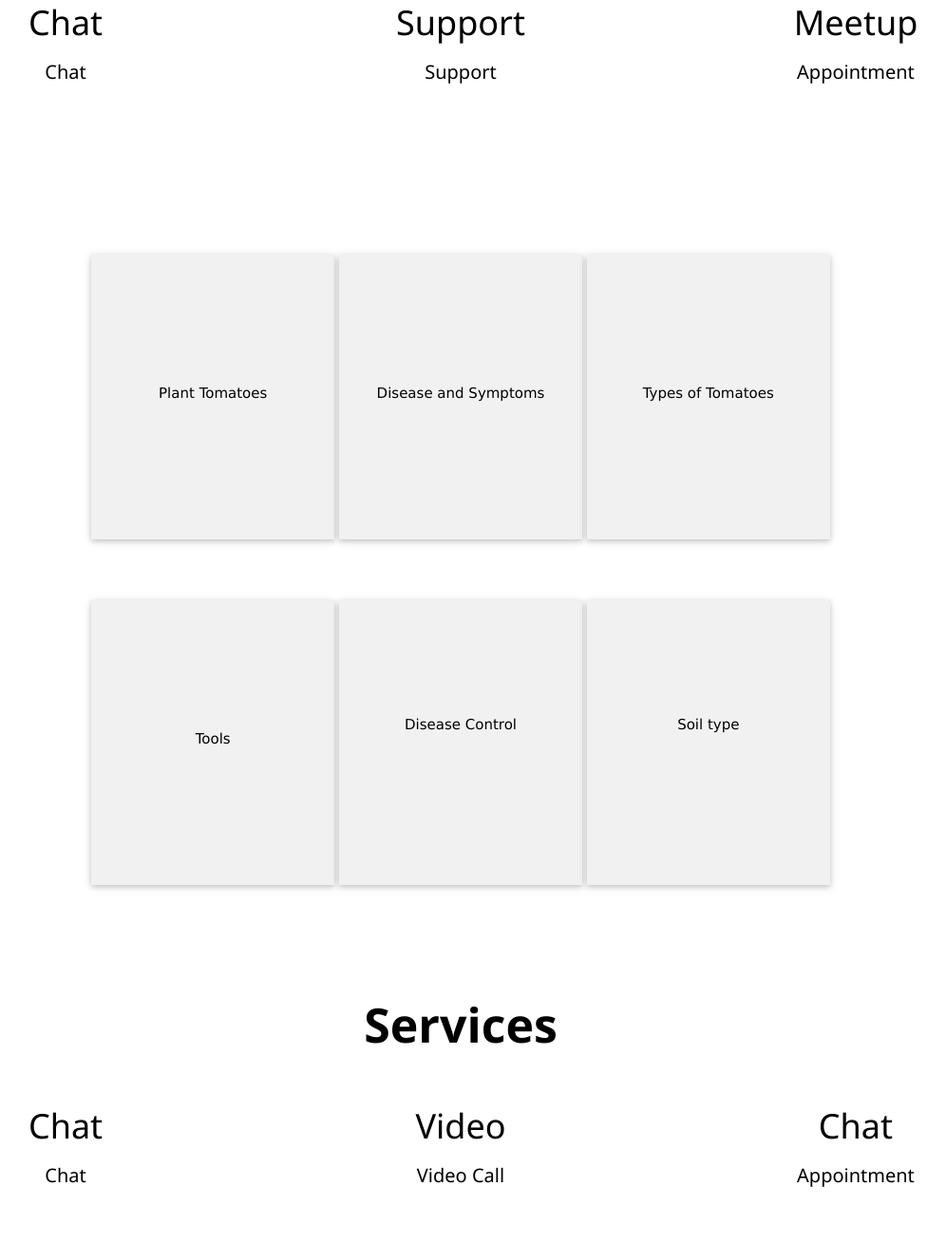
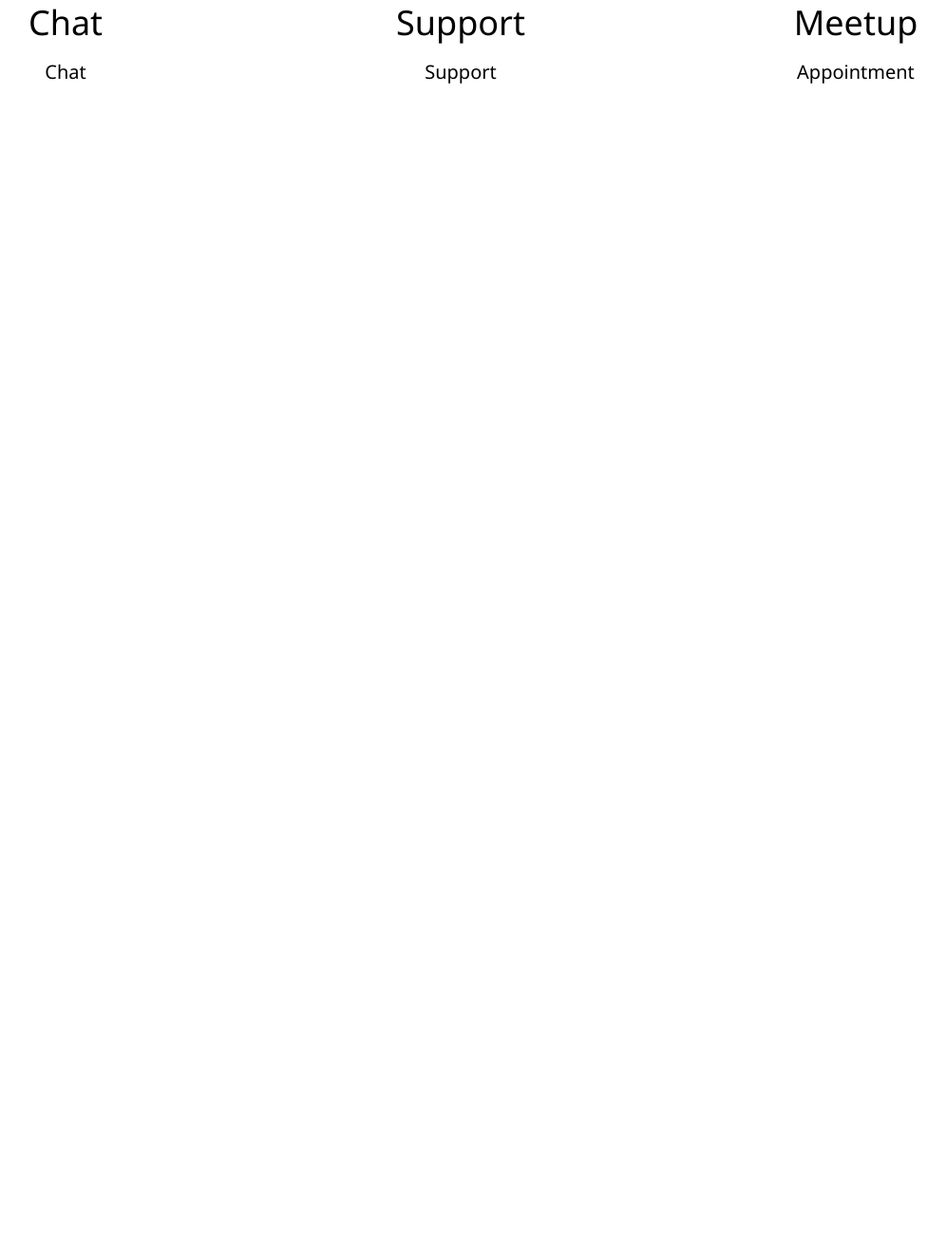
Before and after one commit to alaminmagaga/insurance-car, a Flask app: page / in a window 1280 px wide. Shown: the part 1017-2326 px from the top of the page at 95% size, without its empty margins (155-1151 px from the left). After the commit the page ends 1105 px from the top, so only its background shows below. Run offline with Flask 2, Linux system fonts and the light colour scheme; parts of the project's set-up code (start-up, migrations or seed data) failed here and were passed over.

Commit message:
Update index.html

```diff
--- a/templates/index.html
+++ b/templates/index.html
@@ -25,15 +25,15 @@
 <div class="w3-center w3-padding-32" style="margin:auto;">
 
     <a class="w3-btn w3-card w3-light-grey" style="width: 20%;height:300px;" href="{{url_for('plant')}}"><br><br><br><br><br><p>Plant Tomatoes</p></a>
-    <a class="w3-btn w3-card w3-light-grey" style="width: 20%;height:300px;" href=""><br><br><br><br><br><p> Disease and Symptoms</p></a>
-    <a class="w3-btn w3-card w3-light-grey" style="width: 20%;height:300px;" href=""><br><br><br><br><br><p>Types of Tomatoes</p></a>
+    <a class="w3-btn w3-card w3-light-grey" style="width: 20%;height:300px;" href="{{url_for('disease')}}"><br><br><br><br><br><p> Disease and Symptoms</p></a>
+    <a class="w3-btn w3-card w3-light-grey" style="width: 20%;height:300px;" href="{{url_for('typet')}}"><br><br><br><br><br><p>Types of Tomatoes</p></a>
 
 </div>
 
 
 <div class="w3-center w3-padding-32" style="margin:auto;">
 
-    <a class="w3-btn w3-card w3-light-grey" style="width: 20%;height:300px;" href=""><br><br><br><br><br><p>Tools</p></a>
+    <a class="w3-btn w3-card w3-light-grey" style="width: 20%;height:300px;" href="{{url_for('tools')}}"><br><br><br><br><br><p>Tools</p></a>
     <a class="w3-btn w3-card  w3-light-grey" style="width: 20%;height:300px;" href="#"><br><br><br><br><br>Disease Control</a>
     <a class="w3-btn w3-card  w3-light-grey" style="width: 20%;height:300px;" href="#"><br><br><br><br><br>Soil type</a>
 
@@ -98,100 +98,7 @@
 
 
 
-<!DOCTYPE html>
-<html>
-    <head>
-<title>index</title>
-<meta name="viewport" content="width=device-width, initial-scale=1">
-<link rel="stylesheet"  href="{{ url_for('static', filename='w3.css') }}">
 
-
-</head>
-<body>
-
-<div class="w3-top">
-  <div class="w3-bar w3-black w3-padding-24" style="font-size:20px;">
-    <a href="{{url_for('home')}}" class="w3-bar-item w3-button" >Home</a>
-    <a href="{{url_for('process')}}" class="w3-bar-item w3-button" >Chat</a>
-    <a href="" class="w3-bar-item w3-button" >Detect</a>
-
-  </div>
-</div>
-
-<br><br>
-<br><br>
-<div class="w3-center w3-padding-32" style="margin:auto;">
-
-    <a class="w3-btn w3-card w3-light-grey" style="width: 20%;height:300px;" href=""><br><br><br><br><br><p>Plant Tomatoes</p></a>
-    <a class="w3-btn w3-card w3-light-grey" style="width: 20%;height:300px;" href=""><br><br><br><br><br><p> Disease and Symptoms</p></a>
-    <a class="w3-btn w3-card w3-light-grey" style="width: 20%;height:300px;" href=""><br><br><br><br><br><p>Types of Tomatoes</p></a>
-
-</div>
-
-
-<div class="w3-center w3-padding-32" style="margin:auto;">
-
-    <a class="w3-btn w3-card w3-light-grey" style="width: 20%;height:300px;" href=""><br><br><br><br><br><p>Tools</p></a>
-    <a class="w3-btn w3-card  w3-light-grey" style="width: 20%;height:300px;" href="#"><br><br><br><br><br>Disease Control</a>
-    <a class="w3-btn w3-card  w3-light-grey" style="width: 20%;height:300px;" href="#"><br><br><br><br><br>Soil type</a>
-
-</div>
-
-		   <br>
-
-
-
-</div>
-
-<div class="w3-container">
-    <div>
-
-    </div>
-<br><br>
-<div class="w3-container w3-center w3-font-xxlarger"><h1 style="font-size:50px;"><b>Services</b></h1></div>
-    <br>
-<div class="w3-row">
-
-        <div class="w3-third w3-container w3-center">
-            <h1>Chat</h1>
-            <span class="fa-stack fa-4x">
-                <i class="fas fa-circle fa-stack-2x "></i>
-                <a href=""><i class=" fas fa-comments fa-stack-1x fa-inverse text-primary" ></i></a>
-            </span>
-            <h4 class="my-3">Chat</h4>
-
-
-        </div>
-        <div class="w3-third w3-container w3-center">
-            <h1>Video</h1>
-            <span class="fa-stack fa-4x">
-                <i class="fas fa-circle fa-stack-2x "></i>
-                <i class="fas fa-video fa-stack-1x fa-inverse"></i>
-            </span>
-            <h4 class="my-3">Video Call</h4>
-           </div>
-
-        <div class="w3-third w3-container w3-center">
-            <h1>Chat</h1>
-
-
-                <span class="fa-stack fa-4x">
-                    <i class="fas fa-circle fa-stack-2x"></i>
-                    <i class="fas fa-handshake fa-stack-1x fa-inverse"></i>
-                  </span>
-
-
-            <h4 class="my-3">Appointment</h4>
-
-
-        </div>
-
-
-    </div>
-
-
- <br><br>
-</div>
 
 </body>
 </html>
```
